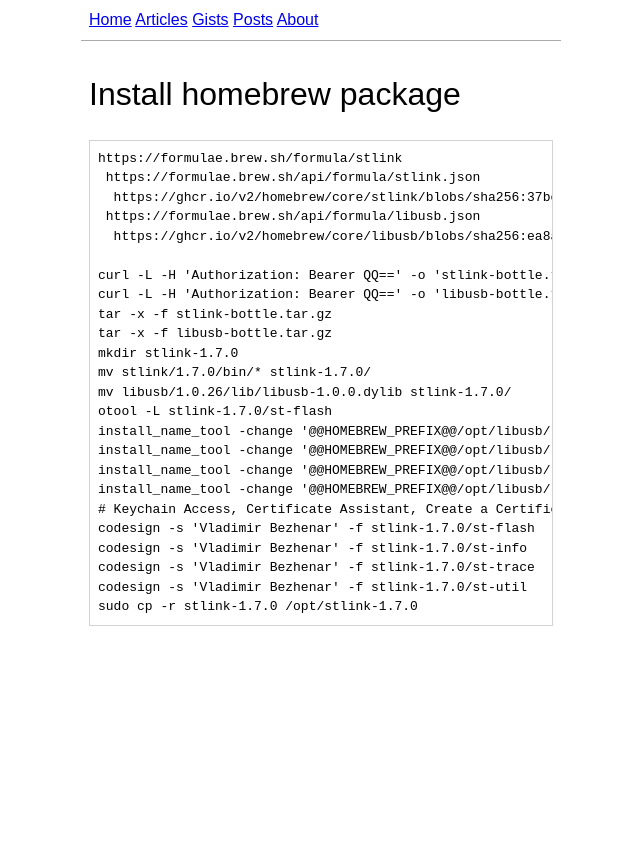
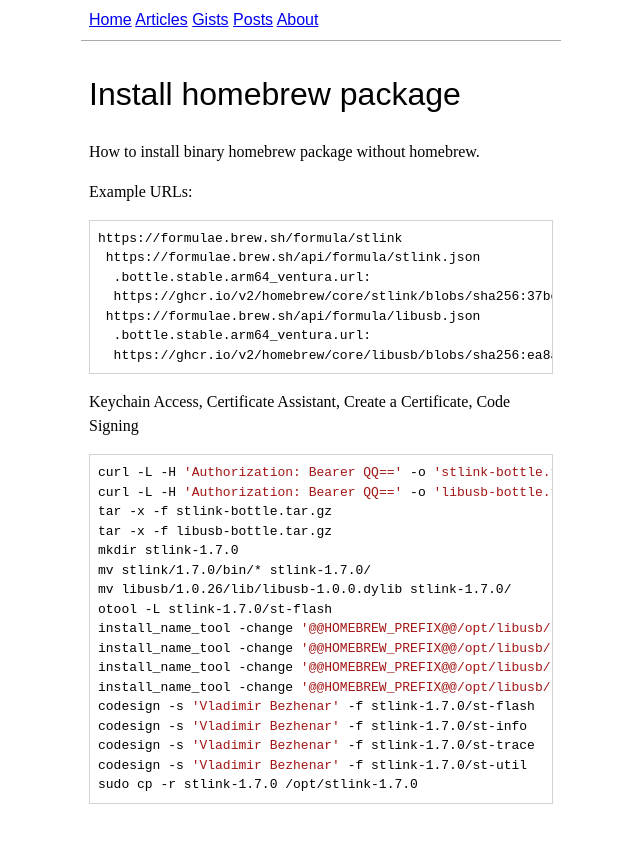
Before and after one commit to vbezhenar/vbezhenar.github.io, a Jekyll site: the page built from _gists/install-homebrew-package.md, in a window 1280 px wide. Shown: the top 843 px of the page, without its empty margins (319-959 px from the left). Built offline with Jekyll 4.4.1, drawn with Linux system fonts in a browser that asks for light colours.

Commit message:
Improve formatting

````diff
--- a/_gists/install-homebrew-package.md
+++ b/_gists/install-homebrew-package.md
@@ -2,13 +2,22 @@
 title: Install homebrew package
 ---
 
+How to install binary homebrew package without homebrew.
+
+Example URLs:
 ```
 https://formulae.brew.sh/formula/stlink
  https://formulae.brew.sh/api/formula/stlink.json
+  .bottle.stable.arm64_ventura.url:
   https://ghcr.io/v2/homebrew/core/stlink/blobs/sha256:37bc6182a2709fbcd5046be4c1cb93936475f12d2ee42983e9f7802ed89bc97c
  https://formulae.brew.sh/api/formula/libusb.json
+  .bottle.stable.arm64_ventura.url:
   https://ghcr.io/v2/homebrew/core/libusb/blobs/sha256:ea8a4a04b5cc81eff38d0c5cdfe2fbac519ca2c7652c64371074f4abaf766a0b
+```
 
+Keychain Access, Certificate Assistant, Create a Certificate, Code Signing
+
+```sh
 curl -L -H 'Authorization: Bearer QQ==' -o 'stlink-bottle.tar.gz' 'https://ghcr.io/v2/homebrew/core/stlink/blobs/sha256:37bc6182a2709fbcd5046be4c1cb93936475f12d2ee42983e9f7802ed89bc97c'
 curl -L -H 'Authorization: Bearer QQ==' -o 'libusb-bottle.tar.gz' 'https://ghcr.io/v2/homebrew/core/libusb/blobs/sha256:ea8a4a04b5cc81eff38d0c5cdfe2fbac519ca2c7652c64371074f4abaf766a0b'
 tar -x -f stlink-bottle.tar.gz
````
Also changed, not shown: other parts of _gists/install-homebrew-package.md (+0 -1 lines).
